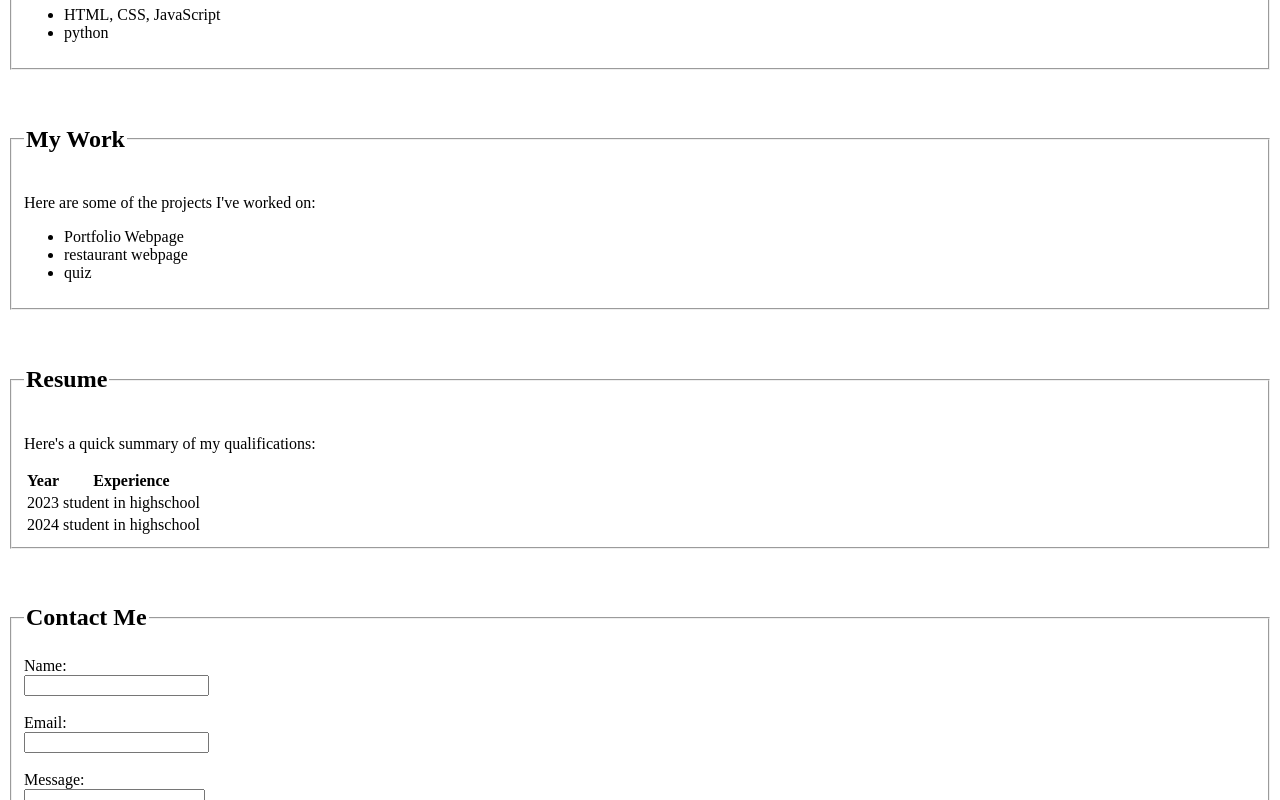
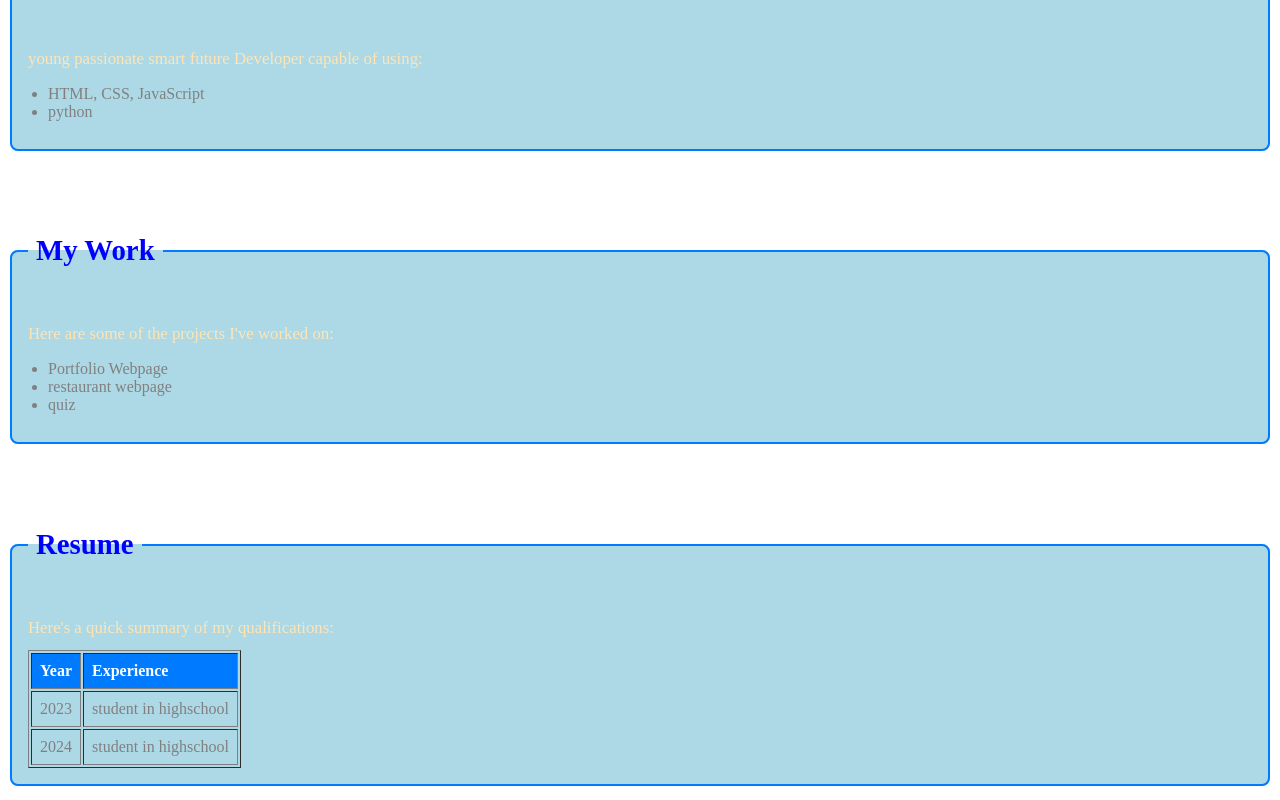
Before and after one commit to abdelkader2008/web, a plain HTML site: page index2.html in a window 1280 px wide. Shown: the part 720-1520 px from the top of the page. Drawn offline with Linux system fonts and the light colour scheme.

Commit message:
styled checkpoint

```diff
--- a/index2.html
+++ b/index2.html
@@ -1,13 +1,14 @@
 <!DOCTYPE html>
 <html lang="en">
 <head>
+    <link rel="stylesheet" href="style.css" />
     <meta charset="UTF-8" />
     <title>My Portfolio</title>
 </head>
 <body>
 
     <header>
-        <h1>My Portfolio</h1>
+        <h1 id="titre">My Portfolio</h1>
         <nav>
             <ul>
                 <li><a href="#beginning">Home</a></li>
@@ -21,9 +22,9 @@
 <br>
 <!-- This section is the beginning of the portfolio -->
     <section id="beginning">
-        <fieldset>
-        <legend><h2>Welcome to My Portfolio</h2></legend>
-        <p>This is a simple portfolio built with HTML</p>
+        <fieldset class="fieldset">
+        <legend class="legend"><h2>Welcome to My Portfolio</h2></legend>
+        <p class="para">This is a simple portfolio built with HTML and css</p>
         <video width="450" controls>
             <source src="test.mp4" type="video/mp4">
         </video>
@@ -32,12 +33,12 @@
 <br><br>
 <!-- This section is about me -->
     <section id="about me">
-        <fieldset>
-        <legend><h2>About Me</h2></legend>
-        <p>young passionate smart future Developer capable of using:</p>
-        <ul>
-            <li>HTML, CSS, JavaScript</li>
-            <li>python</li>
+        <fieldset class="fieldset">
+        <legend class="legend"><h2>About Me</h2></legend>
+        <p class="para">young passionate smart future Developer capable of using:</p>
+        <ul class="ul">
+            <li >HTML, CSS, JavaScript</li>
+            <li >python</li>
 
         </ul>
         </fieldset>
@@ -45,10 +46,10 @@
 <br><br>
 <!-- This section is about my work -->
     <section id="work">
-        <fieldset>
-        <legend><h2>My Work</h2></legend>
-        <p>Here are some of the projects I've worked on:</p>
-        <ul>
+        <fieldset class="fieldset">
+        <legend class="legend"><h2>My Work</h2></legend>
+        <p class="para">Here are some of the projects I've worked on:</p>
+        <ul class="ul">
             <li>Portfolio Webpage</li>
             <li>restaurant webpage</li>
             <li>quiz</li>
@@ -58,21 +59,21 @@
 <br><br>
 <!-- This section is my resume -->
     <section id="resume">
-        <fieldset>
-        <legend><h2>Resume</h2></legend>
-        <p>Here's a quick summary of my qualifications:</p>
-        <table>
+        <fieldset class="fieldset">
+        <legend class="legend"><h2>Resume</h2></legend>
+        <p class="para">Here's a quick summary of my qualifications:</p>
+        <table border="1" >
             <tr>
-                <th>Year</th>
-                <th>Experience</th>
+                <th class="th">Year</th>
+                <th class="th">Experience</th>
             </tr>
             <tr>
-                <td>2023</td>
-                <td>student in highschool</td>
+                <td class="td">2023</td>
+                <td class="td">student in highschool</td>
             </tr>
             <tr>
-                <td>2024</td>
-                <td>student in highschool</td>
+                <td class="td">2024</td>
+                <td class="td">student in highschool</td>
             </tr>
         </table>
         </fieldset>
@@ -80,16 +81,16 @@
 <br><br>
 <!-- This section is for contact information -->
     <section id="contact">
-        <fieldset>
-        <legend><h2>Contact Me</h2></legend>
+        <fieldset class="fieldset">
+        <legend class="legend"><h2>Contact Me</h2></legend>
        <form action="#" method="POST">
-            <label for="name">Name:</label><br/>
+            <label class="label">Name:</label><br/>
             <input type="text" id="name" name="name" /><br/><br/>
 
-            <label for="email">Email:</label><br/>
+            <label class="label">Email:</label><br/>
             <input type="email" id="email" name="email"/><br/><br/>
 
-            <label for="message">Message:</label><br/>
+            <label class="label">Message:</label><br/>
             <textarea id="message" name="message" rows="5"></textarea><br/><br/>
 
             <button type="submit">Send</button>
@@ -99,7 +100,7 @@
 <br><br>
 <!-- This section is for the footer -->
     <footer>
-        <p>My Portfolio as of 2025</p>
+        <p class="para">My Portfolio as of 2025</p>
     </footer>
 
 </body>
--- /dev/null
+++ b/style.css
@@ -0,0 +1,54 @@
+.fieldset {
+    border: 2px solid #007bff;
+    border-radius: 8px;
+    padding: 16px;
+    margin-bottom: 24px;
+    background-color:#ADD8E6;
+}
+
+.legend {
+    font-weight: bold;
+    font-family: 'Times New Roman', Times, serif;
+    font-size: 1.2em;
+    color: blue;
+    padding: 0 8px;
+}
+
+.para {
+    font-size: 1.05em;
+    color: #ffe5b4 ;
+    font-family:'Times New Roman', Times, serif ;
+    margin-bottom: 12px;
+}
+
+.ul {
+    color: gray;
+    padding-left: 20px;
+    margin-bottom: 12px;
+}
+
+.th {
+    background: #007bff;
+    color: #fff;
+    padding: 8px;
+    text-align: left;
+}
+.td{
+    color: gray;
+    padding: 8px;
+    text-align: left;
+}
+
+.label {
+    color: #ffe5b4 ;
+    font-weight: 500;
+    font-family: 'Times New Roman', Times, serif;
+    margin-bottom: 4px;
+}
+#titre {
+    text-align: center;
+    font-family: 'Times New Roman', Times, serif;
+    color: #023265;
+    font-size: 2em;
+    margin-top: 20px;
+}
```
